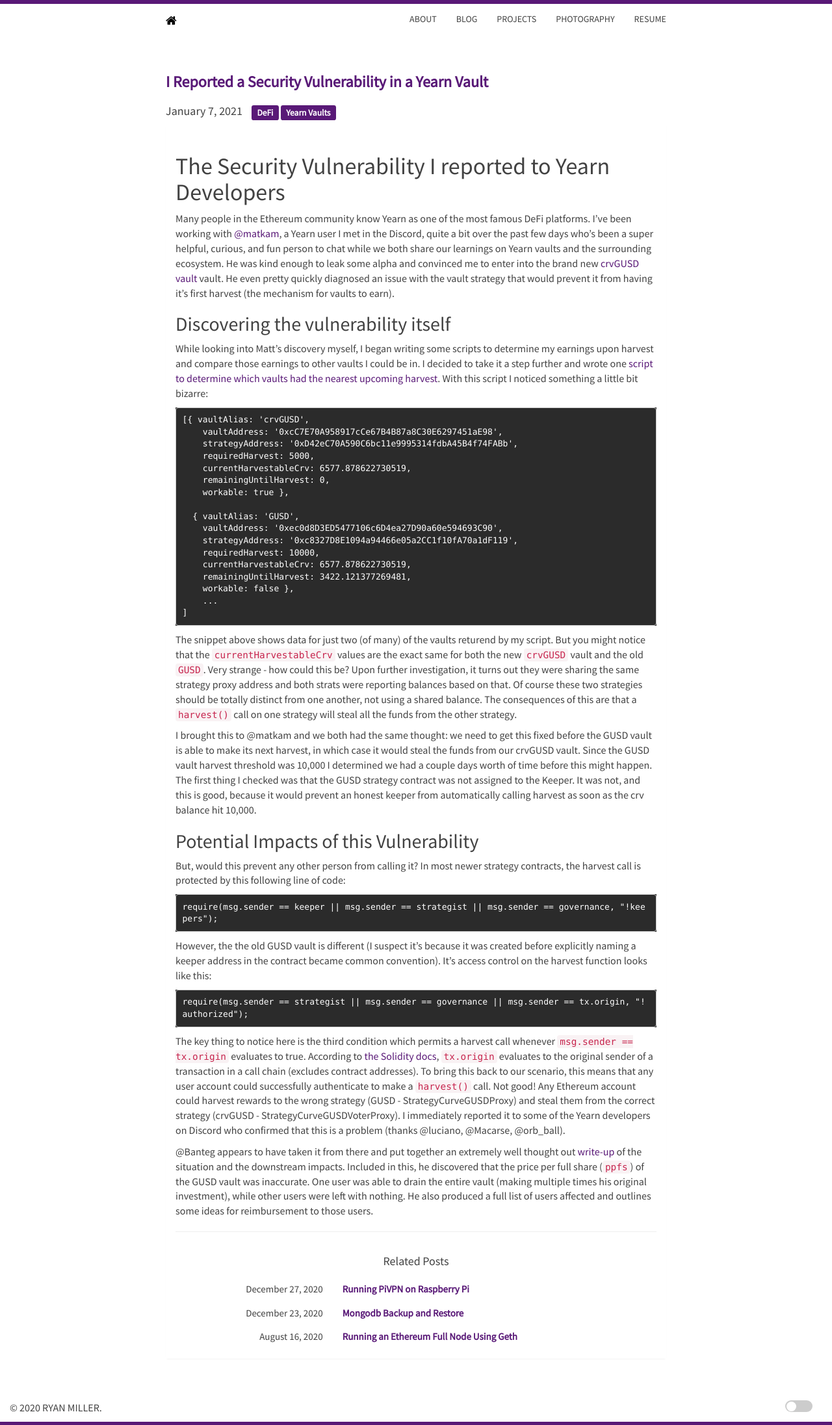
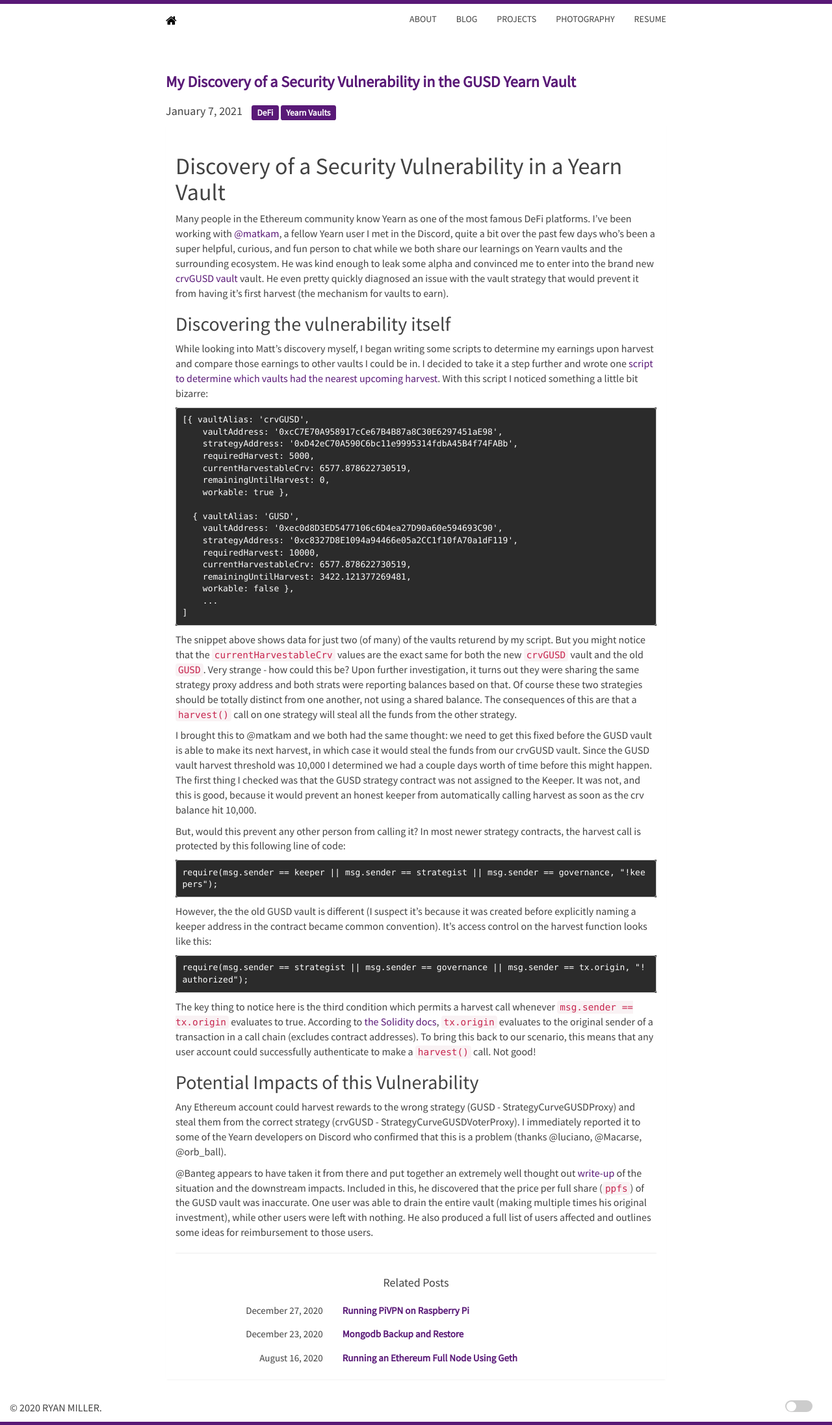
Before and after one commit to TheRyanMiller/theryanmiller.github.io, a Jekyll site: the page built from _posts/2021-01-07-discovered-a-security-vulnerability-in-a-yearn-vault.md, in a window 1280 px wide. Shown: the whole page at 65% size. Built offline with Jekyll 4.4.1, drawn with Linux system fonts in a browser that asks for light colours; nearby versions of some CDN libraries; comment, search, counter and statistics services are not loaded.

````diff
--- a/_posts/2021-01-07-discovered-a-security-vulnerability-in-a-yearn-vault.md
+++ b/_posts/2021-01-07-discovered-a-security-vulnerability-in-a-yearn-vault.md
@@ -1,14 +1,14 @@
 ---
 layout: post
-title: I Reported a Security Vulnerability in a Yearn Vault
+title: My Discovery of a Security Vulnerability in the GUSD Yearn Vault
 author: Ryan Miller
 comments: true
 tags:
 - DeFi
 - Yearn Vaults
 ---
-# The Security Vulnerability I reported to Yearn Developers
-Many people in the Ethereum community know Yearn as one of the most famous DeFi platforms. I've been working with [@matkam](https://twitter.com/matkam), a Yearn user I met in the Discord, quite a bit over the past few days who's been a super helpful, curious, and fun person to chat while we both share our learnings on Yearn vaults and the surrounding ecosystem. He was kind enough to leak some alpha and convinced me to enter into the brand new [crvGUSD vault](https://etherscan.io/address/0xcC7E70A958917cCe67B4B87a8C30E6297451aE98#code) vault.
+# Discovery of a Security Vulnerability in a Yearn Vault
+Many people in the Ethereum community know Yearn as one of the most famous DeFi platforms. I've been working with [@matkam](https://twitter.com/matkam), a fellow Yearn user I met in the Discord, quite a bit over the past few days who's been a super helpful, curious, and fun person to chat while we both share our learnings on Yearn vaults and the surrounding ecosystem. He was kind enough to leak some alpha and convinced me to enter into the brand new [crvGUSD vault](https://etherscan.io/address/0xcC7E70A958917cCe67B4B87a8C30E6297451aE98#code) vault.
 He even pretty quickly diagnosed an issue with the vault strategy that would prevent it from having it's first harvest (the mechanism for vaults to earn).
 ## Discovering the vulnerability itself
 While looking into Matt's discovery myself, I began writing some scripts to determine my earnings upon harvest and compare those earnings to other vaults I could be in. I decided to take it a step further and wrote one [script to determine which vaults had the nearest upcoming harvest](https://github.com/TheRyanMiller/web3scripts/blob/master/get_harvest_status_of_crv_vaults.js). With this script I noticed something a little bit bizarre:
@@ -46,6 +44,9 @@
 ```
 require(msg.sender == strategist || msg.sender == governance || msg.sender == tx.origin, "!authorized");
 ```
-The key thing to notice here is the third condition which permits a harvest call whenever `msg.sender == tx.origin` evaluates to true. According to [the Solidity docs](https://swcregistry.io/docs/SWC-115#:~:text=Description,calls%20into%20a%20malicious%20contract.), `tx.origin` evaluates to the original sender of a transaction in a call chain (excludes contract addresses). To bring this back to our scenario, this means that any user account could successfully authenticate to make a `harvest()` call. Not good! Any Ethereum account could harvest rewards to the wrong strategy (GUSD - StrategyCurveGUSDProxy) and steal them from the correct strategy (crvGUSD - StrategyCurveGUSDVoterProxy). I immediately reported it to some of the Yearn developers on Discord who confirmed that this is a problem (thanks @luciano, @Macarse, @orb_ball).
+The key thing to notice here is the third condition which permits a harvest call whenever `msg.sender == tx.origin` evaluates to true. According to [the Solidity docs](https://swcregistry.io/docs/SWC-115#:~:text=Description,calls%20into%20a%20malicious%20contract.), `tx.origin` evaluates to the original sender of a transaction in a call chain (excludes contract addresses). To bring this back to our scenario, this means that any user account could successfully authenticate to make a `harvest()` call. Not good!
+
+## Potential Impacts of this Vulnerability
+Any Ethereum account could harvest rewards to the wrong strategy (GUSD - StrategyCurveGUSDProxy) and steal them from the correct strategy (crvGUSD - StrategyCurveGUSDVoterProxy). I immediately reported it to some of the Yearn developers on Discord who confirmed that this is a problem (thanks @luciano, @Macarse, @orb_ball).
 
 @Banteg appears to have taken it from there and put together an extremely well thought out [write-up](https://hackmd.io/ue6qFQ1jTBq47aJNQGaXHA) of the situation and the downstream impacts. Included in this, he discovered that the price per full share (`ppfs`) of the GUSD vault was inaccurate. One user was able to drain the entire vault (making multiple times his original investment), while other users were left with nothing. He also produced a full list of users affected and outlines some ideas for reimbursement to those users.
````
Also changed, not shown: other parts of _posts/2021-01-07-discovered-a-security-vulnerability-in-a-yearn-vault.md (+0 -2 lines), in-progress-blog-posts/2020-12-09-learning-yearn-vaults copy.md (renamed from in-progress-blog-posts/2020-12-09-learning-yearn-vaults.md, +3 -1 lines), in-progress-blog-posts/2021-01-09-etherscan-tips-and-tricks.md (added, +23 -0 lines).
